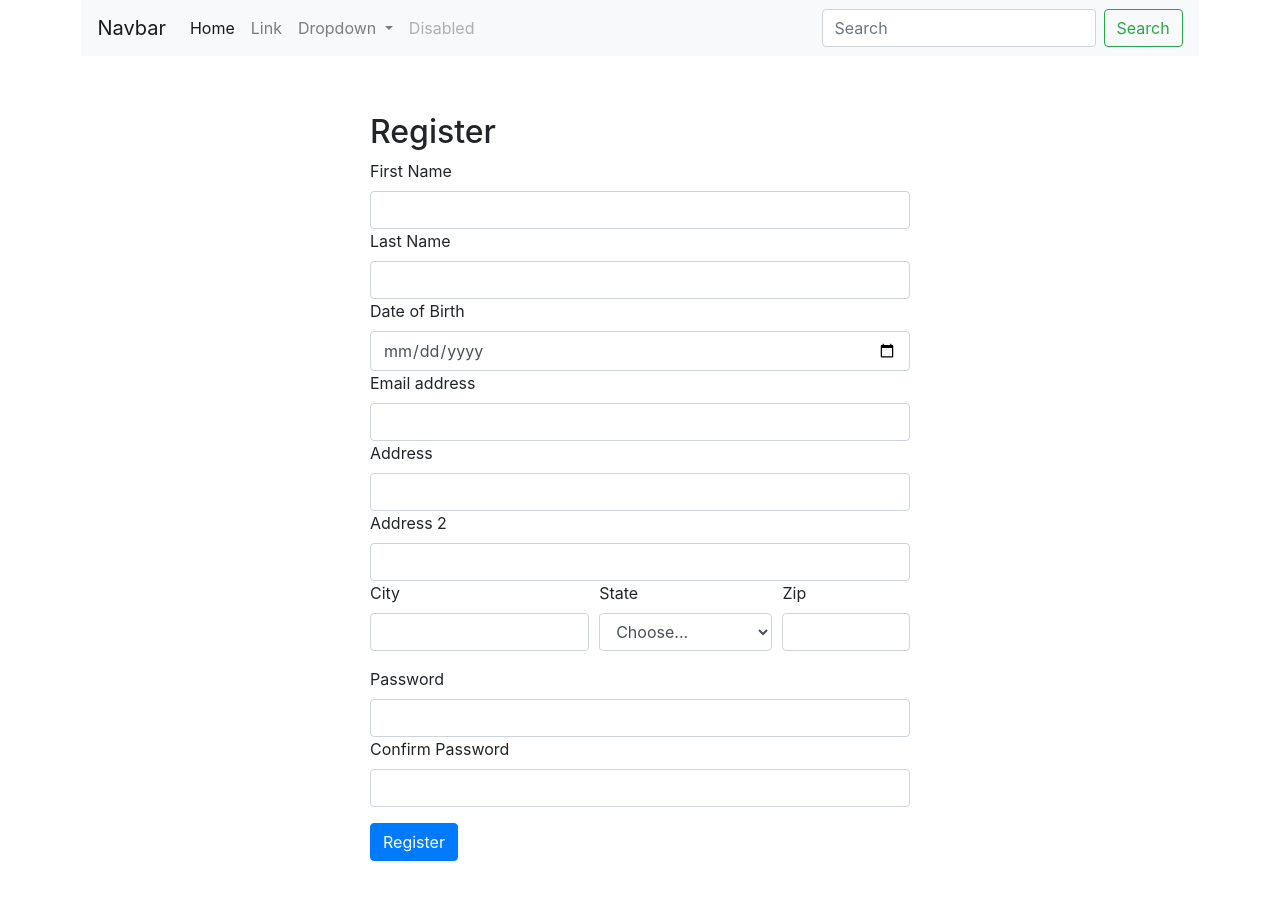
After one commit to ckizer86/finalproject, a Django app: page /register in a window 1280 px wide. The commit adds this page. Run offline with Django 3.2, Linux system fonts and the light colour scheme; some libraries are stand-ins or nearby versions.

Commit message:
created login, registration, and category templates with views and url paths

```diff
--- a/store_app/static/css/style.css
+++ b/store_app/static/css/style.css
@@ -29,3 +29,7 @@
     height: 200px;
     background-color: #ccc;
 }
+
+.loginform {
+    margin: 5% auto;
+}
--- /dev/null
+++ b/store_app/templates/register.html
@@ -0,0 +1,159 @@
+<!DOCTYPE html>
+<html lang="en">
+
+<head>
+    <meta charset="UTF-8">
+    <meta http-equiv="X-UA-Compatible" content="IE=edge">
+    <meta name="viewport" content="width=device-width, initial-scale=1.0">
+    <title>Ecommerce Project</title>
+    <link rel="stylesheet" href="https://maxcdn.bootstrapcdn.com/bootstrap/4.0.0/css/bootstrap.min.css" integrity="sha384-Gn5384xqQ1aoWXA+058RXPxPg6fy4IWvTNh0E263XmFcJlSAwiGgFAW/dAiS6JXm" crossorigin="anonymous">
+    <script src="https://code.jquery.com/jquery-3.2.1.slim.min.js" integrity="sha384-KJ3o2DKtIkvYIK3UENzmM7KCkRr/rE9/Qpg6aAZGJwFDMVNA/GpGFF93hXpG5KkN" crossorigin="anonymous">
+    </script>
+    <script src="https://cdnjs.cloudflare.com/ajax/libs/popper.js/1.12.9/umd/popper.min.js" integrity="sha384-ApNbgh9B+Y1QKtv3Rn7W3mgPxhU9K/ScQsAP7hUibX39j7fakFPskvXusvfa0b4Q" crossorigin="anonymous">
+    </script>
+    <script src="https://maxcdn.bootstrapcdn.com/bootstrap/4.0.0/js/bootstrap.min.js" integrity="sha384-JZR6Spejh4U02d8jOt6vLEHfe/JQGiRRSQQxSfFWpi1MquVdAyjUar5+76PVCmYl" crossorigin="anonymous">
+    </script>
+    {% load static %}
+    <link rel="stylesheet" href="{% static 'css/style.css' %}">
+</head>
+
+<body>
+    <div class="container">
+        <div class="row">
+            <div class="col-12 navbartop">
+                <nav class="navbar navbar-expand-lg navbar-light bg-light">
+                    <a class="navbar-brand" href="#">Navbar</a>
+                    <button class="navbar-toggler" type="button" data-toggle="collapse" data-target="#navbarSupportedContent" aria-controls="navbarSupportedContent" aria-expanded="false" aria-label="Toggle navigation">
+                        <span class="navbar-toggler-icon"></span>
+                    </button>
+
+                    <div class="collapse navbar-collapse" id="navbarSupportedContent">
+                        <ul class="navbar-nav mr-auto">
+                            <li class="nav-item active">
+                                <a class="nav-link" href="#">Home <span class="sr-only">(current)</span></a>
+                            </li>
+                            <li class="nav-item">
+                                <a class="nav-link" href="#">Link</a>
+                            </li>
+                            <li class="nav-item dropdown">
+                                <a class="nav-link dropdown-toggle" href="#" id="navbarDropdown" role="button" data-toggle="dropdown" aria-haspopup="true" aria-expanded="false">
+                                    Dropdown
+                                </a>
+                                <div class="dropdown-menu" aria-labelledby="navbarDropdown">
+                                    <a class="dropdown-item" href="#">Action</a>
+                                    <a class="dropdown-item" href="#">Another action</a>
+                                    <div class="dropdown-divider"></div>
+                                    <a class="dropdown-item" href="#">Something else here</a>
+                                </div>
+                            </li>
+                            <li class="nav-item">
+                                <a class="nav-link disabled" href="#">Disabled</a>
+                            </li>
+                        </ul>
+                        <form class="form-inline my-2 my-lg-0">
+                            <input class="form-control mr-sm-2" type="search" placeholder="Search" aria-label="Search">
+                            <button class="btn btn-outline-success my-2 my-sm-0" type="submit">Search</button>
+                        </form>
+                    </div>
+                </nav>
+            </div>
+        </div>
+        <div class="row">
+            <div class="col-6 loginform">
+                <h2>Register</h2>
+                <form action="/register" method="post">
+                    {% csrf_token %}
+                    <div class="form-group">
+                        <label for="first_name">First Name</label>
+                        <input type="text" name="first_name" class="form-control" id="first_name">
+                        <label for="first_name">Last Name</label>
+                        <input type="text" name="last_name" class="form-control" id="last_name">
+                        <label for="dob">Date of Birth</label>
+                        <input type="date" name="dob" class="form-control" id="dob">
+                        <label for="exampleInputEmail1">Email address</label>
+                        <input type="email" name="email" class="form-control" id="exampleInputEmail1" aria-describedby="emailHelp">
+                        <label for="address1">Address</label>
+                        <input type="text" name="address1" id="address1" class="form-control">
+                        <label for="address2">Address 2</label>
+                        <input type="text" name="address2" id="address2" class="form-control">
+                        <div class="form-row">
+                            <div class="form-group col-md-5">
+                                <label for="inputCity">City</label>
+                                <input type="text" class="form-control" id="inputCity">
+                            </div>
+                            <div class="form-group col-md-4">
+                                <label for="inputState">State</label>
+                                <select id="inputState" class="form-control">
+                                    <option selected>Choose...</option>
+                                    <option value="AL">Alabama</option>
+                                    <option value="AK">Alaska</option>
+                                    <option value="AZ">Arizona</option>
+                                    <option value="AR">Arkansas</option>
+                                    <option value="CA">California</option>
+                                    <option value="CO">Colorado</option>
+                                    <option value="CT">Connecticut</option>
+                                    <option value="DE">Delaware</option>
+                                    <option value="DC">District Of Columbia</option>
+                                    <option value="FL">Florida</option>
+                                    <option value="GA">Georgia</option>
+                                    <option value="HI">Hawaii</option>
+                                    <option value="ID">Idaho</option>
+                                    <option value="IL">Illinois</option>
+                                    <option value="IN">Indiana</option>
+                                    <option value="IA">Iowa</option>
+                                    <option value="KS">Kansas</option>
+                                    <option value="KY">Kentucky</option>
+                                    <option value="LA">Louisiana</option>
+                                    <option value="ME">Maine</option>
+                                    <option value="MD">Maryland</option>
+                                    <option value="MA">Massachusetts</option>
+                                    <option value="MI">Michigan</option>
+                                    <option value="MN">Minnesota</option>
+                                    <option value="MS">Mississippi</option>
+                                    <option value="MO">Missouri</option>
+                                    <option value="MT">Montana</option>
+                                    <option value="NE">Nebraska</option>
+                                    <option value="NV">Nevada</option>
+                                    <option value="NH">New Hampshire</option>
+                                    <option value="NJ">New Jersey</option>
+                                    <option value="NM">New Mexico</option>
+                                    <option value="NY">New York</option>
+                                    <option value="NC">North Carolina</option>
+                                    <option value="ND">North Dakota</option>
+                                    <option value="OH">Ohio</option>
+                                    <option value="OK">Oklahoma</option>
+                                    <option value="OR">Oregon</option>
+                                    <option value="PA">Pennsylvania</option>
+                                    <option value="RI">Rhode Island</option>
+                                    <option value="SC">South Carolina</option>
+                                    <option value="SD">South Dakota</option>
+                                    <option value="TN">Tennessee</option>
+                                    <option value="TX">Texas</option>
+                                    <option value="UT">Utah</option>
+                                    <option value="VT">Vermont</option>
+                                    <option value="VA">Virginia</option>
+                                    <option value="WA">Washington</option>
+                                    <option value="WV">West Virginia</option>
+                                    <option value="WI">Wisconsin</option>
+                                    <option value="WY">Wyoming</option>
+                                </select>
+                            </div>
+                            <div class="form-group col-md-3">
+                                <label for="inputZip">Zip</label>
+                                <input type="text" class="form-control" id="inputZip">
+                            </div>
+                        </div>
+                        <label for="exampleInputPassword1">Password</label>
+                        <input type="password" name="pw" class="form-control" id="exampleInputPassword1">
+                        <label for="exampleInputPassword1">Confirm Password</label>
+                        <input type="password" name="confirm_pw" class="form-control" id="exampleInputPassword1">
+                    </div>
+                    <button type="submit" class="btn btn-primary">Register</button>
+                </form>
+            </div>
+        </div>
+    </div>
+
+</body>
+
+</html>
--- a/store_app/urls.py
+++ b/store_app/urls.py
@@ -4,4 +4,9 @@ from . import views
 
 urlpatterns = [
     path('', views.index),
+    path('login', views.login_page),
+    path('loginuser', views.login),
+    path('register', views.register_page),
+    path('registeruser', views.register),
+    path('cat/<int:id>', views.category),
 ]
--- a/store_app/views.py
+++ b/store_app/views.py
@@ -1,6 +1,26 @@
-from django.shortcuts import render
+from django.shortcuts import render, redirect
 
 # Create your views here.
 def index(request):
 
     return render(request, "index.html")
+
+def login_page(request):
+
+    return render(request, "login.html")
+
+def login(request):
+
+    return redirect('/login')
+
+def register_page(request):
+
+    return render(request, "register.html")
+
+def register(request):
+
+    return redirect('/register')
+
+def category(request, id):
+
+    return render(request, "category.html")
```
Also changed, not shown: store_app/templates/category.html (added, +162 -0 lines), store_app/templates/login.html (added, +82 -0 lines).
